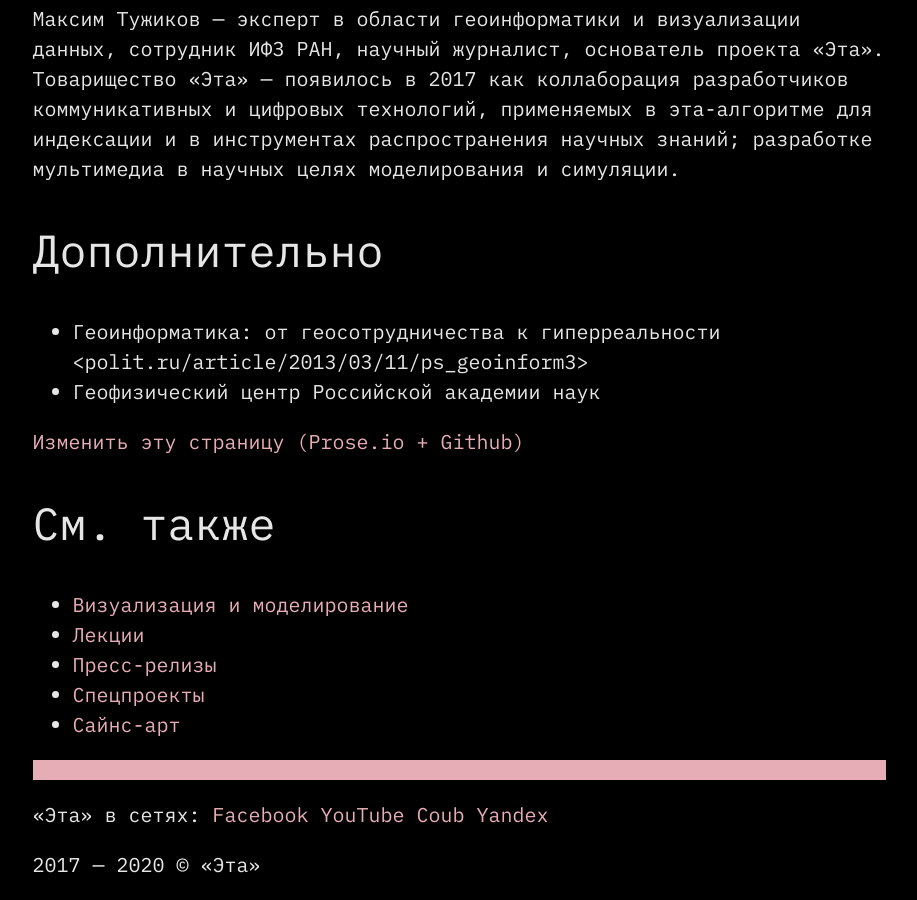
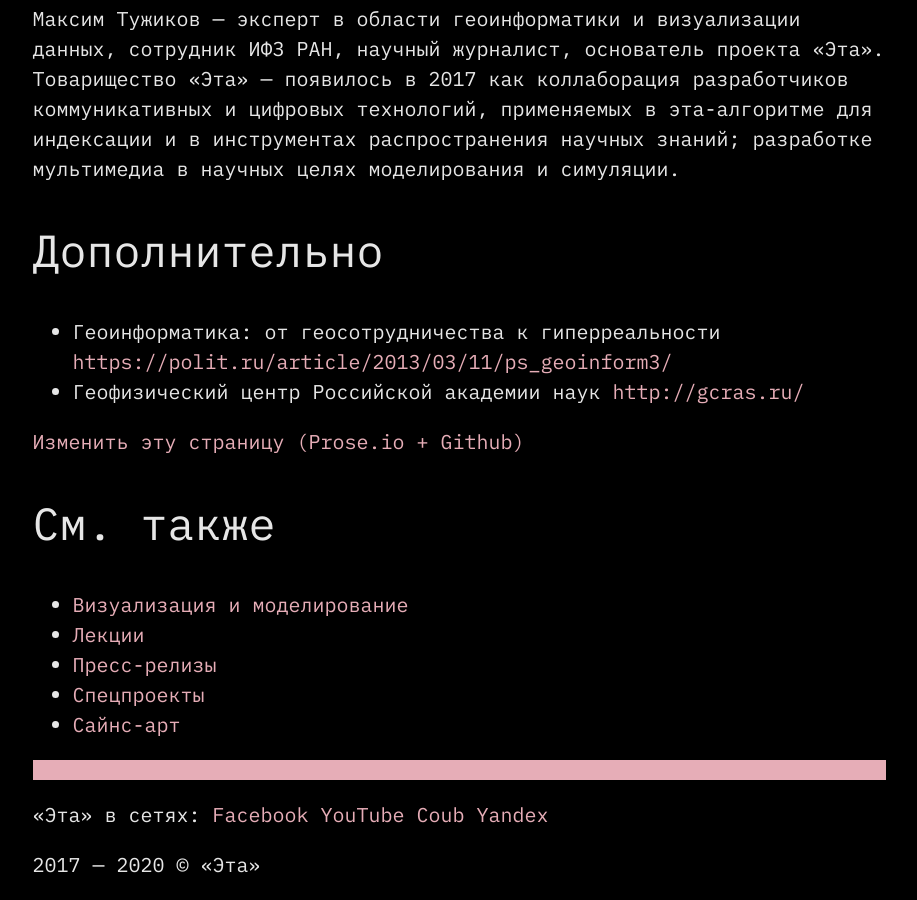
Before and after one commit to indexmod/eta.ga, a Jekyll site: the page built from 7-nov-2017.md, in a window 1280 px wide and 900 px high, scrolled down 1979 px. Shown: the whole window, without its empty margins (199-1116 px from the left). Built offline with Jekyll 4.4.1, drawn with Linux system fonts in a browser that asks for light colours; part of the change alters nothing that is shown.

Commit message:
Update 7-nov-2017.md

```diff
--- a/7-nov-2017.md
+++ b/7-nov-2017.md
@@ -19,5 +19,5 @@ video: https://media.giphy.com/media/YfRc9QhF2lBMQ/giphy.mp4
 
 ## Дополнительно
 
-+ Геоинформатика: от геосотрудничества к гиперреальности <polit.ru/article/2013/03/11/ps_geoinform3>
-+ Геофизический центр Российской академии наук <gcras.ru>
++ Геоинформатика: от геосотрудничества к гиперреальности <https://polit.ru/article/2013/03/11/ps_geoinform3/>
++ Геофизический центр Российской академии наук <http://gcras.ru/>
```
